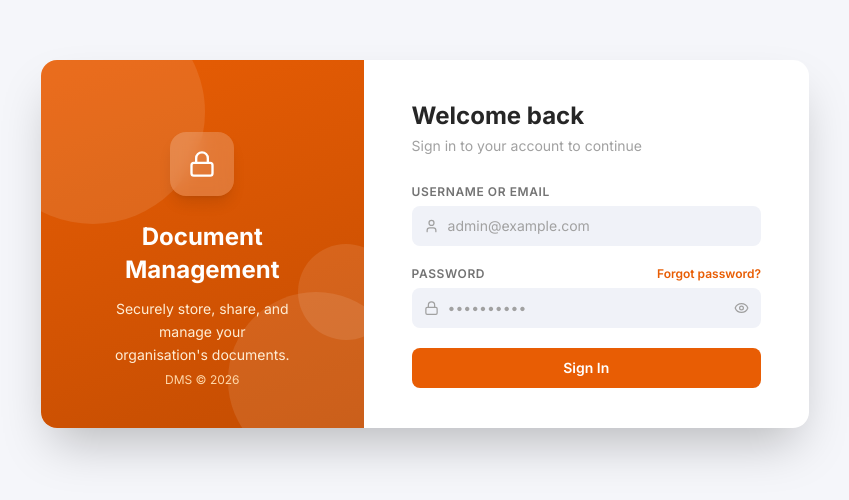
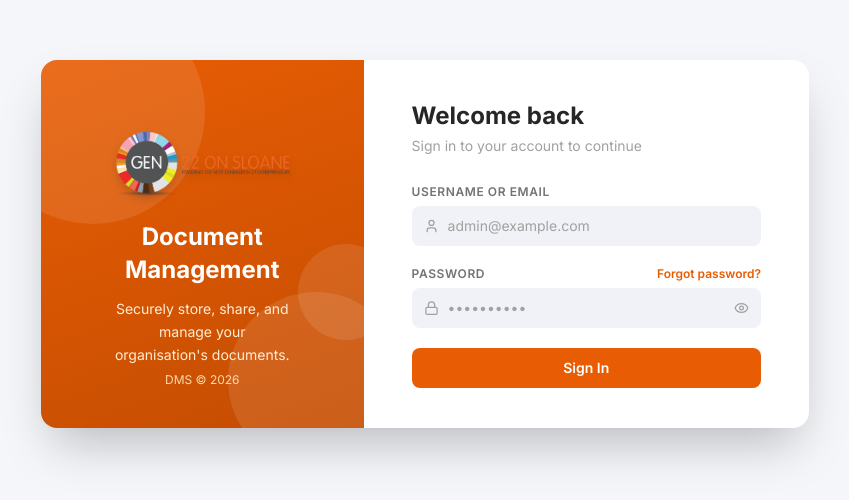
Before and after one commit to Khulekani-22/dms, a React (Vite) app in the folder frontend/: page /auth/login in a window 1280 px wide. Shown: the part 156-656 px from the top of the page, without its empty margins (215-1064 px from the left). Built offline with nearby package versions, Linux system fonts and the light colour scheme; no server answers.

Commit message:
feat: incorporate logo-22.png in sidebar, login, and PIN portal

```diff
--- a/frontend/src/layouts/MainLayout.tsx
+++ b/frontend/src/layouts/MainLayout.tsx
@@ -2,7 +2,7 @@ import { NavLink, Outlet, useNavigate } from 'react-router-dom';
 import { useAuth } from '../context/AuthContext';
 import {
   FolderOpen, Share2, ClipboardList,
-  LogOut, FileStack, Moon, Sun, User, Menu
+  LogOut, Moon, Sun, User, Menu
 } from 'lucide-react';
 import { useState } from 'react';
 
@@ -43,9 +43,7 @@ const MainLayout = () => {
     <>
       {/* Logo */}
       <div className="flex items-center gap-2.5 px-5 py-[18px] border-b border-neutral-100 dark:border-neutral-800">
-        <div className="w-8 h-8 rounded-lg flex items-center justify-center shrink-0" style={{ backgroundColor: '#E85D04' }}>
-          <FileStack size={16} className="text-white" />
-        </div>
+        <img src="/logo-22.png" alt="22 On Sloane" className="h-8 w-auto object-contain shrink-0" />
         <span className="font-bold text-neutral-800 dark:text-white text-sm tracking-tight">DMS</span>
       </div>
 
--- a/frontend/src/pages/access/PinEntry.tsx
+++ b/frontend/src/pages/access/PinEntry.tsx
@@ -1,7 +1,6 @@
 import { useEffect, useRef, useState } from 'react';
 import { useNavigate, useParams } from 'react-router-dom';
 import { shareService } from '../../services/shareService';
-import { ShieldCheck } from 'lucide-react';
 
 const PinEntry = () => {
   const { pin: urlPin } = useParams<{ pin?: string }>();
@@ -77,8 +76,8 @@ const PinEntry = () => {
           <div className="absolute top-[-60px] left-[-60px] w-56 h-56 rounded-full bg-white/10" />
           <div className="absolute bottom-[-40px] right-[-40px] w-44 h-44 rounded-full bg-white/10" />
           <div className="relative z-10 flex flex-col items-center text-center mt-8">
-            <div className="w-14 h-14 rounded-2xl bg-white/20 flex items-center justify-center mb-5">
-              <ShieldCheck size={26} className="text-white" />
+            <div className="mb-5">
+              <img src="/logo-22.png" alt="22 On Sloane" className="h-14 w-auto object-contain drop-shadow-lg" />
             </div>
             <h2 className="text-xl font-bold text-white leading-snug">Secure<br />Document Access</h2>
             <p className="text-orange-100 text-sm mt-3 max-w-[160px] leading-relaxed">
--- a/frontend/src/pages/auth/Login.tsx
+++ b/frontend/src/pages/auth/Login.tsx
@@ -40,9 +40,9 @@ const Login = () => {
           <div className="absolute top-1/2 right-[-30px] w-24 h-24 rounded-full bg-white/10" />
 
           <div className="relative z-10 flex flex-col items-center text-center mt-8">
-            {/* Logo placeholder */}
-            <div className="w-16 h-16 rounded-2xl bg-white/20 backdrop-blur flex items-center justify-center mb-6 shadow-lg">
-              <Lock size={28} className="text-white" />
+            {/* Logo */}
+            <div className="mb-6">
+              <img src="/logo-22.png" alt="22 On Sloane" className="h-16 w-auto object-contain drop-shadow-lg" />
             </div>
             <h2 className="text-2xl font-bold text-white leading-snug">Document<br />Management</h2>
             <p className="text-orange-100 text-sm mt-3 leading-relaxed max-w-[180px]">
```
Also changed, not shown: frontend/public/logo-22.png (added).
